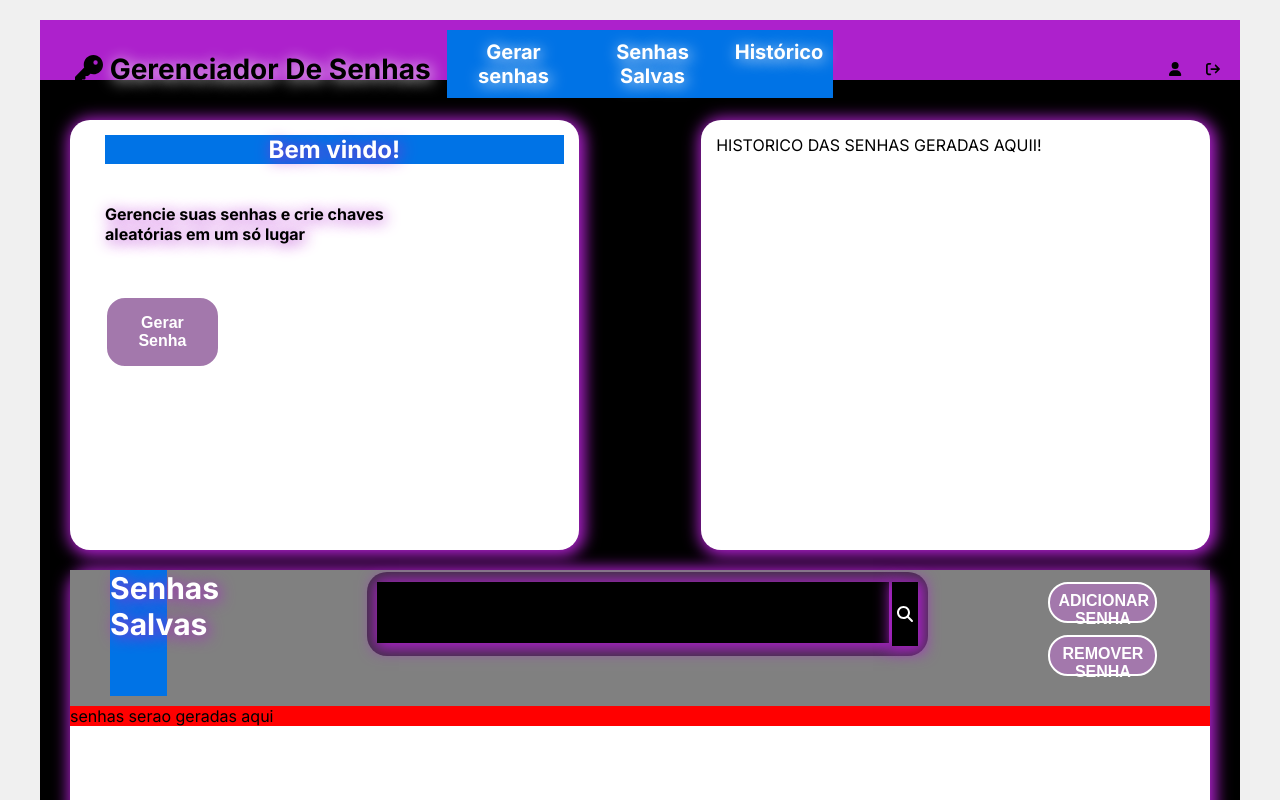
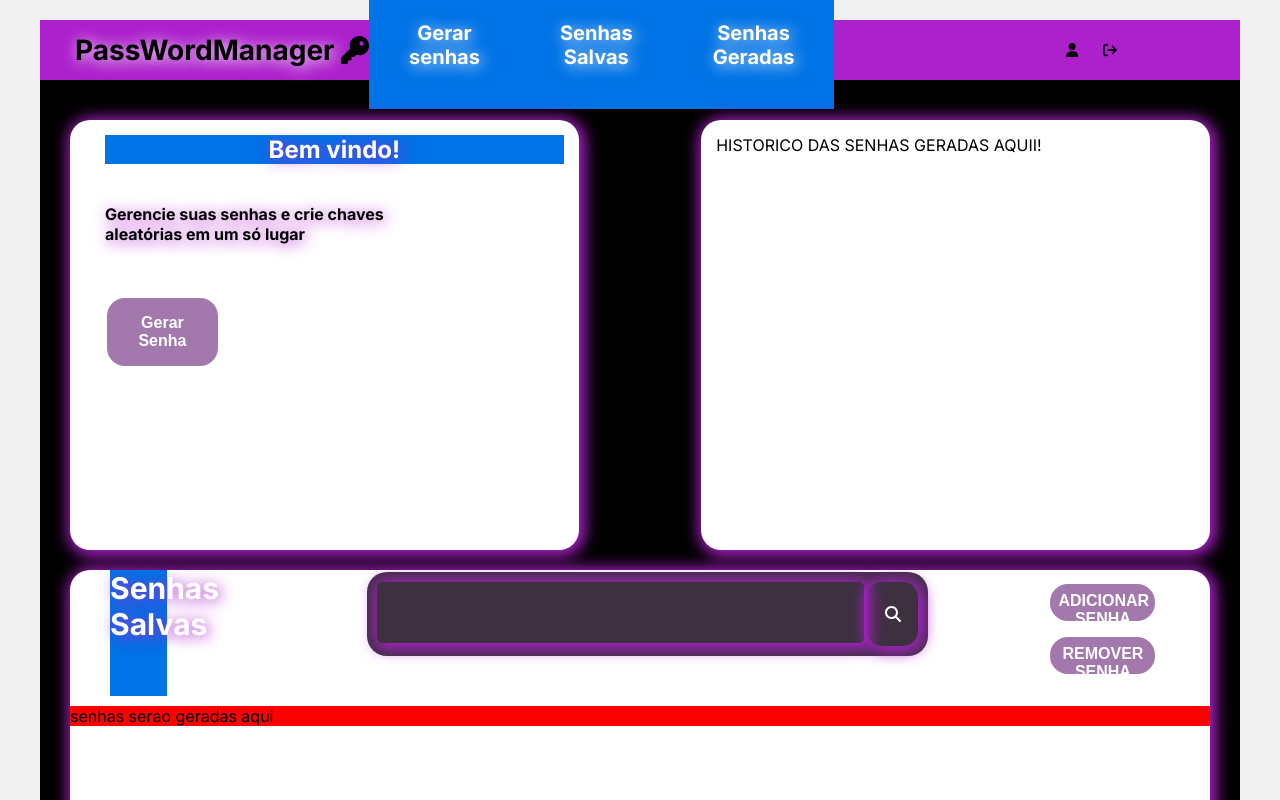
Before and after one commit to Andersonlima13/Gerenciador-senhas, a Next.js app: page /Home in a window 1280 px wide. Shown: the top 800 px of the page. Built offline with nearby package versions, Linux system fonts and the light colour scheme.

Commit message:
mais mudanças css

```diff
--- a/src/app/Components/homepage.js
+++ b/src/app/Components/homepage.js
@@ -23,8 +23,9 @@ const PasswordManager = styled.div`
 
 
 const Icon = styled.div`
-  width:5%;
-  background-color:black;
+  border-radius:15px;
+  width:10%;
+  background-color:transparent;
   box-shadow: 2px 2px 15px 4px #ad21cc;
   color:white;
   margin-left:3px;
@@ -47,13 +48,14 @@ const InputContainer = styled.div`
   `
 
 const SearchPassword = styled.input`
+  border-radius:5px;
   box-shadow: 2px 2px 15px 4px #ad21cc;
   border:None;
   color:white;
   font-size: 40px;
   width:95%;
   height:95%;
-  background-color:black`
+  background-color:transparent;`
 
 const Passwords = styled.h1`
   font-size:30px;
@@ -64,7 +66,7 @@ const Passwords = styled.h1`
 
 const PasswordContainer = styled.div`
   display:flex;
-  background-color:gray;`
+`
 
 const Button = styled.button`
   margin-top: 12px;
--- a/src/app/Components/navbar.js
+++ b/src/app/Components/navbar.js
@@ -8,6 +8,8 @@ import Link from "next/link"
 const Container = styled.div`
   height: 60px;
   background-color:#ad21cc;
+  display:flex;
+
 
 `;
 
@@ -15,12 +17,11 @@ const Wrapper = styled.div`
   padding: 10px 20px;
   display: flex;
   align-items: center;
-  justify-content: space-between;
 
 `;
 
 const Left = styled.div`
-  flex: 1;
+  justify-content:center;
   display: flex;
   align-items: center;
   font-weight:bold;
@@ -28,7 +29,6 @@ const Left = styled.div`
 `;
 
 const Logotipo = styled.span`
-  flex-direction: column;
   padding-left : 15px;
   font-size: 28px;
   cursor: pointer;
@@ -46,9 +46,11 @@ const Center = styled.div`
 `;
 
 const Logo = styled.h1`
+  justify-content:center;
+  align-items:center;
   font-weight: bold;
   text-shadow: white 2px 2px 15px;
-  padding:10px;
+  padding:40px;
   font-size:20px;
 
 `;
@@ -86,12 +88,12 @@ const NavBar = () => {
     <Container>
     <Wrapper>
       <Left>
-          <Logotipo> <FontAwesomeIcon icon={faKey}/> Gerenciador De Senhas</Logotipo>
+          <Logotipo> PassWordManager <FontAwesomeIcon icon={faKey}/></Logotipo>
       </Left>
       <Center>
           <Logo> Gerar senhas </Logo>
           <Logo> Senhas Salvas</Logo>
-          <Logo> Histórico </Logo>
+          <Logo> Senhas Geradas </Logo>
       </Center>
       <Right>
           <Menu><FontAwesomeIcon icon={faUser}/> </Menu>
```
